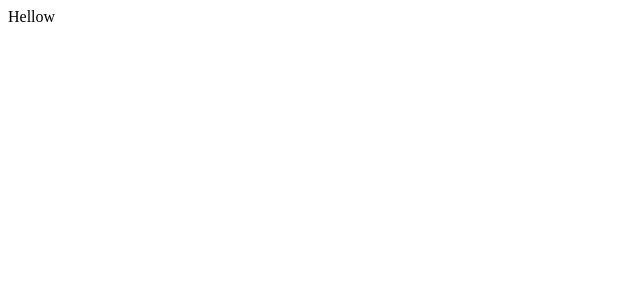
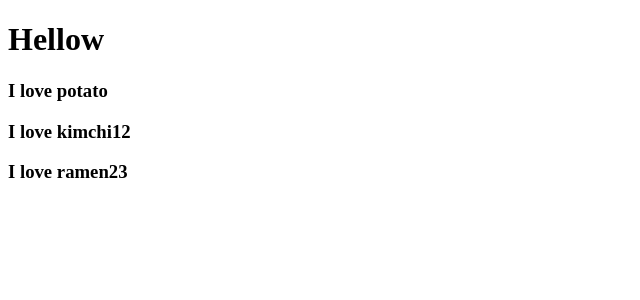
Before and after one commit to Jung95/moive_app, a React (Create React App) app: page / in a window 1280 px wide. Shown: the top 300 px of the page, without its empty margins (0-640 px from the left). Built offline with nearby package versions, Linux system fonts and the light colour scheme.

Commit message:
Reusable Components with JSX + Prop

```diff
--- a/src/App.js
+++ b/src/App.js
@@ -1,10 +1,23 @@
+import React from "react";
+import Potato from './Potato';
+
+function Food({fav, test}) {
+  return (
+  <h3>I love {fav}{test}</h3>
+  );
+}
 
 
 function App() {
   return (
-    <div className="App">Hellow
+    <div className="App">
+      <h1>Hellow</h1>
+        <Potato />
+        <Food fav="kimchi" test = "12" />
+        <Food fav="ramen" test = "23"  />
     </div>
   );
 }
 
+
 export default App;
--- /dev/null
+++ b/src/Potato.js
@@ -0,0 +1,8 @@
+import React from "react";
+
+function Potato() {
+    return (
+        <h3> I love potato </h3>
+    )
+}
+export default Potato;
--- a/src/index.js
+++ b/src/index.js
@@ -1,6 +1,7 @@
 import React from 'react';
 import ReactDOM from 'react-dom';
 import App from './App';
+
 
 ReactDOM.render(
   <React.StrictMode>
```
Also changed, not shown: 1 other file (tests, documents, lock files or other folders).
